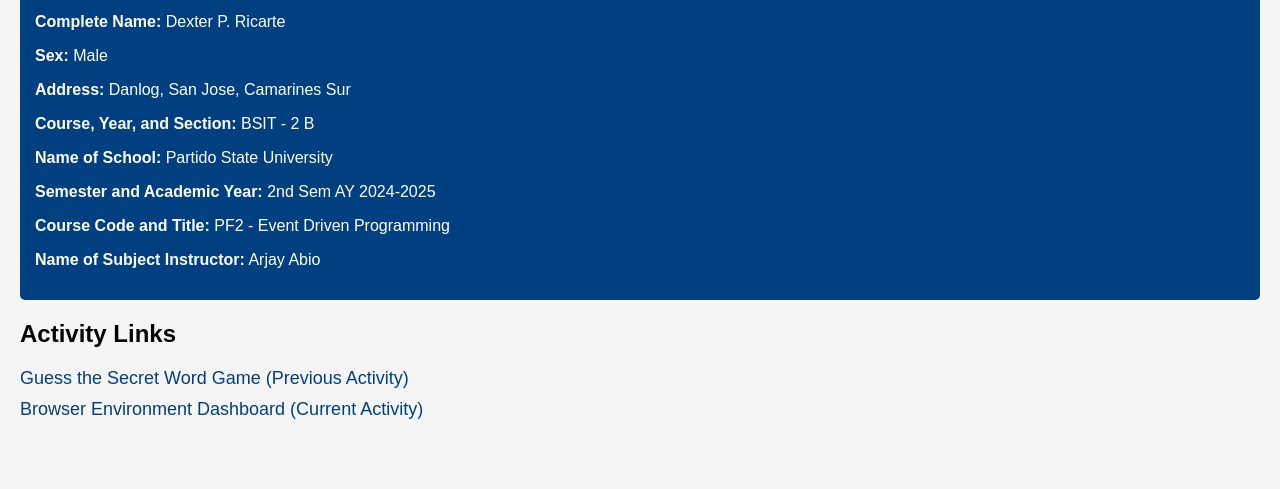
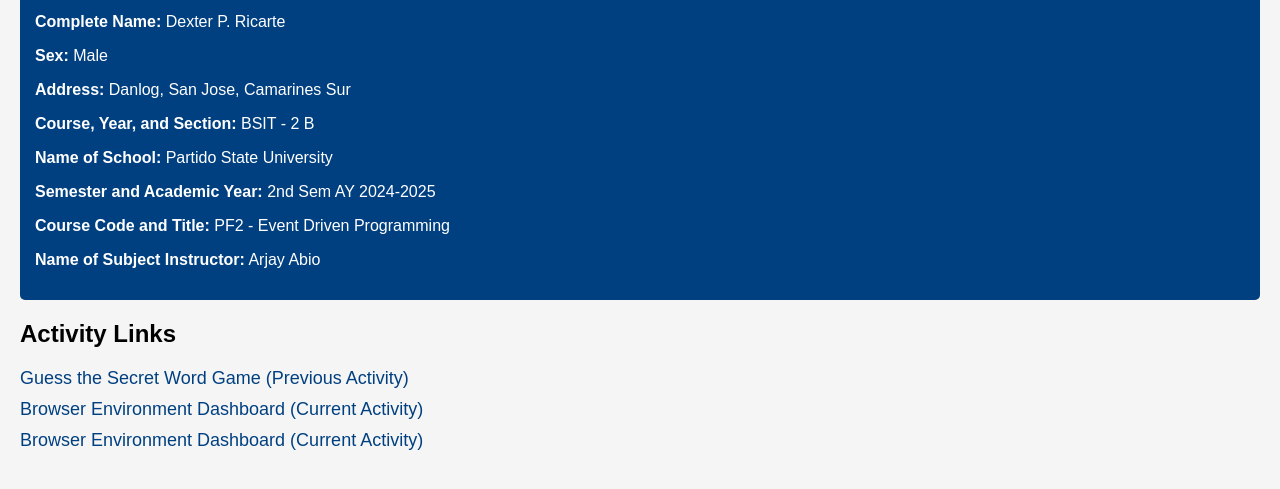
Before and after one commit to DexterRicarte/Browser-Environment-Dashboard, a plain HTML site: page index.html in a window 1280 px wide. Shown: the part 75-564 px from the top of the page. Drawn offline with Linux system fonts and the light colour scheme.

Commit message:
Update index.html

```diff
--- a/index.html
+++ b/index.html
@@ -49,6 +49,8 @@
         <h2>Activity Links</h2>
         <a href="game.html" target="_blank">Guess the Secret Word Game (Previous Activity)</a>
         <a href="browser_dashboard.html" target="_blank">Browser Environment Dashboard (Current Activity)</a>
+
+        <a href="dom_traversal.html" target="_blank">Browser Environment Dashboard (Current Activity)</a>
     </section>
 </body>
 </html>
```
